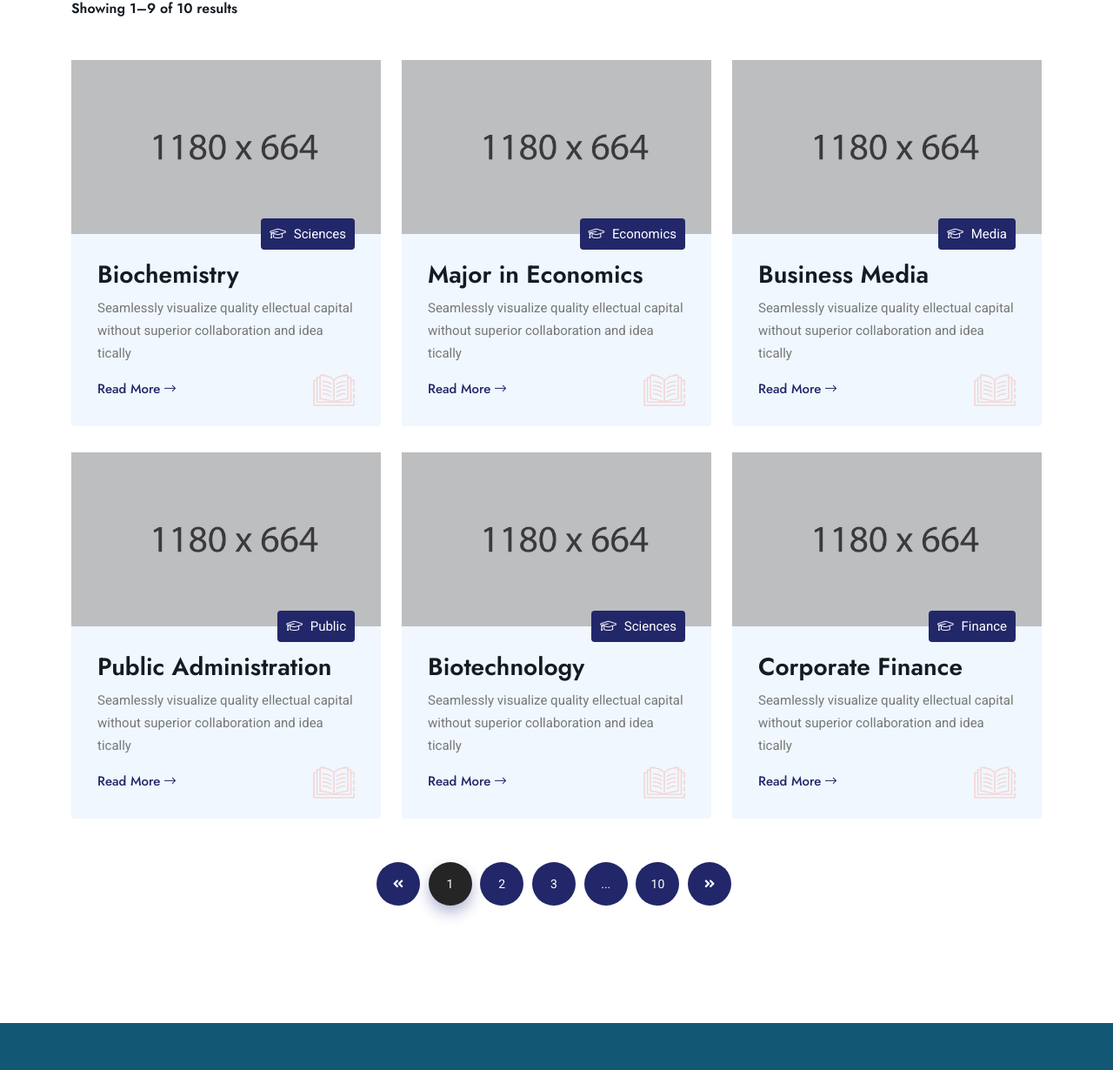
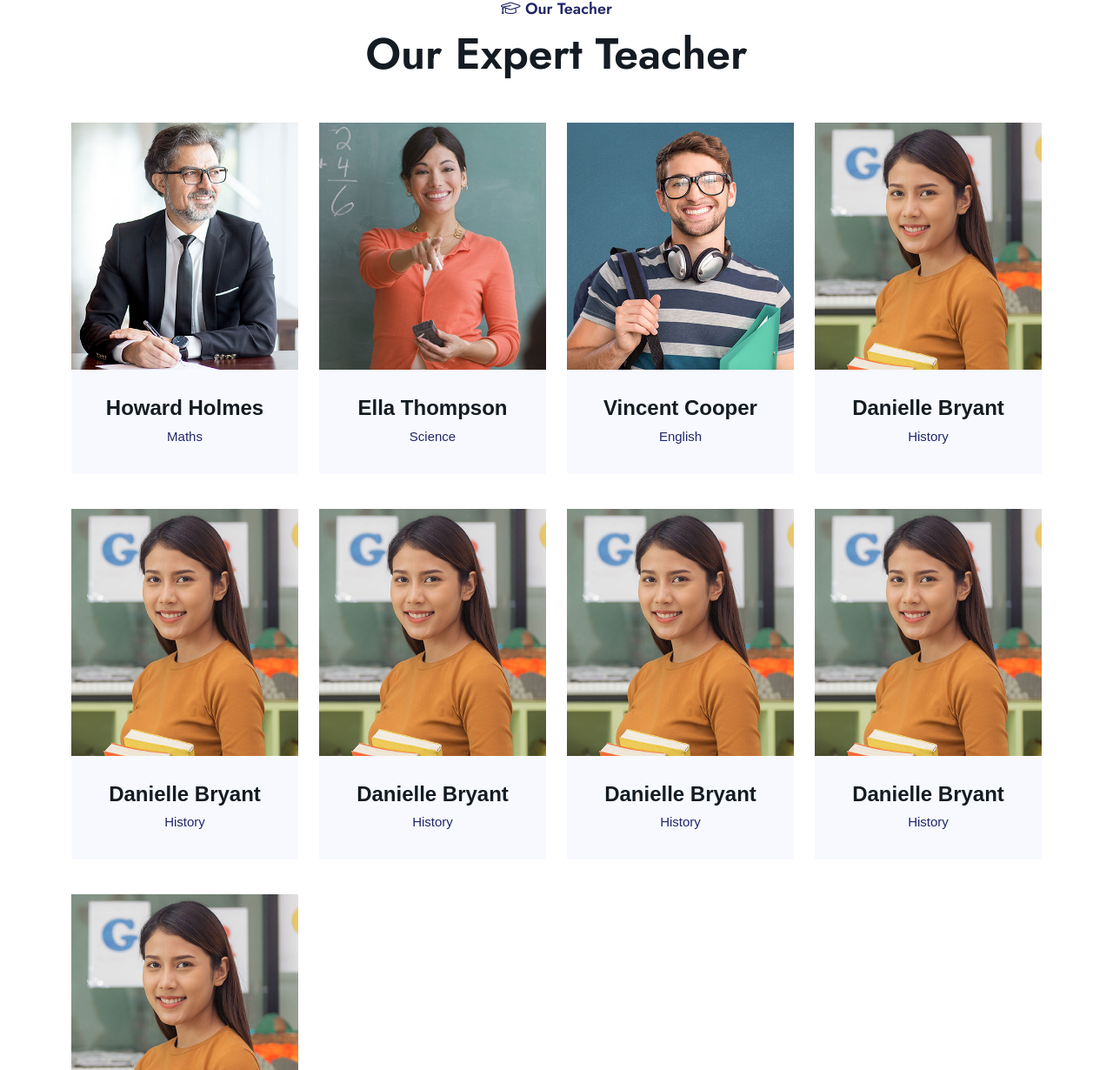
Before and after one commit to amitmahapatra1999/College, a plain HTML site: page faculties.html in a window 1280 px wide. Shown: the part 733-1963 px from the top of the page at 87% size. Drawn offline with Linux system fonts and the light colour scheme.

Commit message:
color chnges and logo set

```diff
--- a/courses.html
+++ b/faculties.html
@@ -4,7 +4,7 @@
 <head>
     <meta charset="utf-8">
     <meta http-equiv="x-ua-compatible" content="ie=edge">
-    <title>Courses</title>
+    <title>Faculties</title>
     <meta name="description" content="">
     <meta name="viewport" content="width=device-width, initial-scale=1">
     <link rel="shortcut icon" type="image/x-icon" href="img/favicon.ico">
@@ -22,6 +22,7 @@
     <link rel="stylesheet" href="css/default.css">
     <link rel="stylesheet" href="css/style.css">
     <link rel="stylesheet" href="css/responsive.css">
+    <link rel="stylesheet" href="css/gallery.css">
 </head>
 
 <body>
@@ -126,15 +127,15 @@
                     <div class="col-xl-12 col-lg-12">
                         <div class="breadcrumb-wrap text-left">
                             <div class="breadcrumb-title">
-                                <h2>Courses</h2>
+                                <h2>Notices</h2>
                             </div>
                         </div>
                     </div>
                     <div class="breadcrumb-wrap2">
                         <nav aria-label="breadcrumb">
                             <ol class="breadcrumb">
-                                <li class="breadcrumb-item"><a href="index-2.html">Home</a></li>
-                                <li class="breadcrumb-item active" aria-current="page">Courses</li>
+                                <li class="breadcrumb-item"><a href="index.html">Home</a></li>
+                                <li class="breadcrumb-item active" aria-current="page">Notices</li>
                             </ol>
                         </nav>
                     </div>
@@ -142,192 +143,158 @@
             </div>
         </section>
         <!-- breadcrumb-area-end -->
-        <!-- shop-area -->
-        <section class="shop-area pt-120 pb-120 p-relative " data-animation="fadeInUp animated" data-delay=".2s">
+        <section class="team-area2 fix p-relative pt-120 pb-80">
             <div class="container">
                 <div class="row">
-                    <div class="col-lg-6 col-sm-6">
-                        <h6 class="mt-20 mb-50">Showing 1–9 of 10 results</h6>
-                    </div>
-                    <div class="col-lg-6 col-sm-6 text-right">
+                    <div class="col-lg-12 p-relative">
+                        <div class="section-title center-align mb-50 text-center wow fadeInDown animated"
+                            data-animation="fadeInDown" data-delay=".4s">
+                            <h5><i class="fal fa-graduation-cap"></i> Our Teacher</h5>
+                            <h2>
+                                Our Expert Teacher
+                            </h2>
 
                         </div>
                     </div>
-                <div class="row align-items-center">
-                    <div class="col-lg-4 col-md-6 ">
-                        <div class="courses-item mb-30 hover-zoomin">
-                            <div class="thumb fix">
-                                <a href="course-details.html"><img src="img/bg/couress-img-1.jpg"
-                                        alt="contact-bg-an-01"></a>
+
                 </div>
-                            <div class="courses-content">
-                                <div class="cat"><i class="fal fa-graduation-cap"></i> Sciences</div>
-                                <h3><a href="course-details.html"> Biochemistry</a></h3>
-                                <p>Seamlessly visualize quality ellectual capital without superior collaboration and
-                                    idea tically</p>
-                                <a href="course-details.html" class="readmore">Read More <i
-                                        class="fal fa-long-arrow-right"></i></a>
+                <div class="row">
+                    <div class="col-xl-3 col-md-6">
+                        <div class="single-team mb-40">
+                            <div class="team-thumb">
+                                <div class="brd">
+                                    <a href="team-single.html"><img src="img/team/team01.jpg" alt="img"></a>
+
                                 </div>
-                            <div class="icon">
-                                <img src="img/icon/cou-icon.png" alt="img">
+                            </div>
+                            <div class="team-info">
+                                <h4><a href="team-single.html">Howard Holmes</a></h4>
+                                <p>Maths</p>
+
                             </div>
                         </div>
                     </div>
-                    <div class="col-lg-4 col-md-6 ">
-                        <div class="courses-item mb-30 hover-zoomin">
-                            <div class="thumb fix">
-                                <a href="course-details.html"><img src="img/bg/couress-img-1.jpg"
-                                        alt="contact-bg-an-01"></a>
+                    <div class="col-xl-3 col-md-6">
+                        <div class="single-team mb-40">
+                            <div class="team-thumb">
+                                <div class="brd">
+                                    <a href="team-single.html"><img src="img/team/team02.jpg" alt="img"></a>
                                 </div>
-                            <div class="courses-content">
-                                <div class="cat"><i class="fal fa-graduation-cap"></i> Economics</div>
-                                <h3><a href="course-details.html"> Major in Economics</a></h3>
-                                <p>Seamlessly visualize quality ellectual capital without superior collaboration and
-                                    idea tically</p>
-                                <a href="course-details.html" class="readmore">Read More <i
-                                        class="fal fa-long-arrow-right"></i></a>
                             </div>
-                            <div class="icon">
-                                <img src="img/icon/cou-icon.png" alt="img">
+                            <div class="team-info">
+                                <h4><a href="team-single.html">Ella Thompson</a></h4>
+                                <p>Science</p>
+
                             </div>
                         </div>
                     </div>
-                    <div class="col-lg-4 col-md-6 ">
-                        <div class="courses-item mb-30 hover-zoomin">
-                            <div class="thumb fix">
-                                <a href="course-details.html"><img src="img/bg/couress-img-1.jpg"
-                                        alt="contact-bg-an-01"></a>
+                    <div class="col-xl-3 col-md-6">
+                        <div class="single-team mb-40">
+                            <div class="team-thumb">
+                                <div class="brd">
+                                    <a href="team-single.html"><img src="img/team/team03.jpg" alt="img"></a>
                                 </div>
-                            <div class="courses-content">
-                                <div class="cat"><i class="fal fa-graduation-cap"></i> Media</div>
-                                <h3><a href="course-details.html"> Business Media</a></h3>
-                                <p>Seamlessly visualize quality ellectual capital without superior collaboration and
-                                    idea tically</p>
-                                <a href="course-details.html" class="readmore">Read More <i
-                                        class="fal fa-long-arrow-right"></i></a>
+
                             </div>
-                            <div class="icon">
-                                <img src="img/icon/cou-icon.png" alt="img">
+                            <div class="team-info">
+                                <h4><a href="team-single.html">Vincent Cooper</a></h4>
+                                <p>English</p>
+
                             </div>
                         </div>
                     </div>
-                    <div class="col-lg-4 col-md-6 ">
-                        <div class="courses-item mb-30 hover-zoomin">
-                            <div class="thumb fix">
-                                <a href="course-details.html"><img src="img/bg/couress-img-1.jpg"
-                                        alt="contact-bg-an-01"></a>
+                    <div class="col-xl-3 col-md-6">
+                        <div class="single-team mb-40">
+                            <div class="team-thumb">
+                                <div class="brd">
+                                    <a href="team-single.html"><img src="img/team/team04.jpg" alt="img"></a>
                                 </div>
-                            <div class="courses-content">
-                                <div class="cat"><i class="fal fa-graduation-cap"></i> Public</div>
-                                <h3><a href="course-details.html"> Public Administration </a></h3>
-                                <p>Seamlessly visualize quality ellectual capital without superior collaboration and
-                                    idea tically</p>
-                                <a href="course-details.html" class="readmore">Read More <i
-                                        class="fal fa-long-arrow-right"></i></a>
+
                             </div>
-                            <div class="icon">
-                                <img src="img/icon/cou-icon.png" alt="img">
+                            <div class="team-info">
+                                <h4><a href="team-single.html">Danielle Bryant</a></h4>
+                                <p>History</p>
                             </div>
                         </div>
                     </div>
-                    <div class="col-lg-4 col-md-6 ">
-                        <div class="courses-item mb-30 hover-zoomin">
-                            <div class="thumb fix">
-                                <a href="course-details.html"><img src="img/bg/couress-img-1.jpg"
-                                        alt="contact-bg-an-01"></a>
+                    <div class="col-xl-3 col-md-6">
+                        <div class="single-team mb-40">
+                            <div class="team-thumb">
+                                <div class="brd">
+                                    <a href="team-single.html"><img src="img/team/team04.jpg" alt="img"></a>
                                 </div>
-                            <div class="courses-content">
-                                <div class="cat"><i class="fal fa-graduation-cap"></i> Sciences</div>
-                                <h3><a href="course-details.html"> Biotechnology</a></h3>
-                                <p>Seamlessly visualize quality ellectual capital without superior collaboration and
-                                    idea tically</p>
-                                <a href="course-details.html" class="readmore">Read More <i
-                                        class="fal fa-long-arrow-right"></i></a>
+
                             </div>
-                            <div class="icon">
-                                <img src="img/icon/cou-icon.png" alt="img">
+                            <div class="team-info">
+                                <h4><a href="team-single.html">Danielle Bryant</a></h4>
+                                <p>History</p>
                             </div>
                         </div>
                     </div>
-                    <div class="col-lg-4 col-md-6 ">
-                        <div class="courses-item mb-30 hover-zoomin">
-                            <div class="thumb fix">
-                                <a href="course-details.html"><img src="img/bg/couress-img-1.jpg"
-                                        alt="contact-bg-an-01"></a>
+                    <div class="col-xl-3 col-md-6">
+                        <div class="single-team mb-40">
+                            <div class="team-thumb">
+                                <div class="brd">
+                                    <a href="team-single.html"><img src="img/team/team04.jpg" alt="img"></a>
                                 </div>
-                            <div class="courses-content">
-                                <div class="cat"><i class="fal fa-graduation-cap"></i> Finance</div>
-                                <h3><a href="course-details.html"> Corporate Finance</a></h3>
-                                <p>Seamlessly visualize quality ellectual capital without superior collaboration and
-                                    idea tically</p>
-                                <a href="course-details.html" class="readmore">Read More <i
-                                        class="fal fa-long-arrow-right"></i></a>
+
                             </div>
-                            <div class="icon">
-                                <img src="img/icon/cou-icon.png" alt="img">
+                            <div class="team-info">
+                                <h4><a href="team-single.html">Danielle Bryant</a></h4>
+                                <p>History</p>
                             </div>
                         </div>
                     </div>
+                    <div class="col-xl-3 col-md-6">
+                        <div class="single-team mb-40">
+                            <div class="team-thumb">
+                                <div class="brd">
+                                    <a href="team-single.html"><img src="img/team/team04.jpg" alt="img"></a>
                                 </div>
-                <div class="row">
-                    <div class="col-12">
-                        <div class="pagination-wrap mt-20 text-center">
-                            <nav>
-                                <ul class="pagination">
-                                    <li class="page-item"><a href="#"><i class="fas fa-angle-double-left"></i></a></li>
-                                    <li class="page-item active"><a href="#">1</a></li>
-                                    <li class="page-item"><a href="#">2</a></li>
-                                    <li class="page-item"><a href="#">3</a></li>
-                                    <li class="page-item"><a href="#">...</a></li>
-                                    <li class="page-item"><a href="#">10</a></li>
-                                    <li class="page-item"><a href="#"><i class="fas fa-angle-double-right"></i></a></li>
-                                </ul>
-                            </nav>
+
+                            </div>
+                            <div class="team-info">
+                                <h4><a href="team-single.html">Danielle Bryant</a></h4>
+                                <p>History</p>
                             </div>
                         </div>
-                    <div></div>
+                    </div>
+                    <div class="col-xl-3 col-md-6">
+                        <div class="single-team mb-40">
+                            <div class="team-thumb">
+                                <div class="brd">
+                                    <a href="team-single.html"><img src="img/team/team04.jpg" alt="img"></a>
+                                </div>
+
+                            </div>
+                            <div class="team-info">
+                                <h4><a href="team-single.html">Danielle Bryant</a></h4>
+                                <p>History</p>
                             </div>
                         </div>
-        </section>
-        <!-- shop-area-end -->
-        <!-- brand-area -->
-        <div class="brand-area pt-60 pb-60" style="background-color:#125875">
-            <div class="container">
-                <div class="row brand-active">
-                    <div class="col-xl-2">
-                        <div class="single-brand">
-                            <img src="img/brand/b-logo1.png" alt="img">
                     </div>
+                    <div class="col-xl-3 col-md-6">
+                        <div class="single-team mb-40">
+                            <div class="team-thumb">
+                                <div class="brd">
+                                    <a href="team-single.html"><img src="img/team/team04.jpg" alt="img"></a>
                                 </div>
-                    <div class="col-xl-2">
-                        <div class="single-brand">
-                            <img src="img/brand/b-logo2.png" alt="img">
+
                             </div>
-                    </div>
-                    <div class="col-xl-2">
-                        <div class="single-brand">
-                            <img src="img/brand/b-logo3.png" alt="img">
-                        </div>
-                    </div>
-                    <div class="col-xl-2">
-                        <div class="single-brand">
-                            <img src="img/brand/b-logo4.png" alt="img">
-                        </div>
-                    </div>
-                    <div class="col-xl-2">
-                        <div class="single-brand">
-                            <img src="img/brand/b-logo5.png" alt="img">
+                            <div class="team-info">
+                                <h4><a href="team-single.html">Danielle Bryant</a></h4>
+                                <p>History</p>
                             </div>
                         </div>
                     </div>
                 </div>
             </div>
-        <!-- brand-area-end -->
+        </section>
     </main>
     <!-- main-area-end -->
     <!-- footer -->
     <footer class="footer-bg footer-p pt-90"
-        style="background-color: #125875; background-image: url(img/bg/footer-bg.png);">
+        style="background-color: #002472; background-image: url(img/bg/footer-bg.png);">
         <div class="footer-top pb-70">
             <div class="container">
                 <div class="row justify-content-between">
@@ -466,6 +433,7 @@
     <script src="js/jquery.magnific-popup.min.js"></script>
     <script src="js/element-in-view.js"></script>
     <script src="js/main.js"></script>
+    <script src="js/gallery.js"></script>
 </body>
 
 </html>
```
Also changed, not shown: about.html (+2 -2 lines), contact.html (+1 -1 lines), course-details.html (+1 -1 lines), gallery.html (+1 -1 lines), index.html (+73 -31 lines), notice.html (+1 -1 lines), css/style.css, img/logo/logo-1.png (added), 1 other file. Lines whose indentation alone changed are shown as unchanged.
